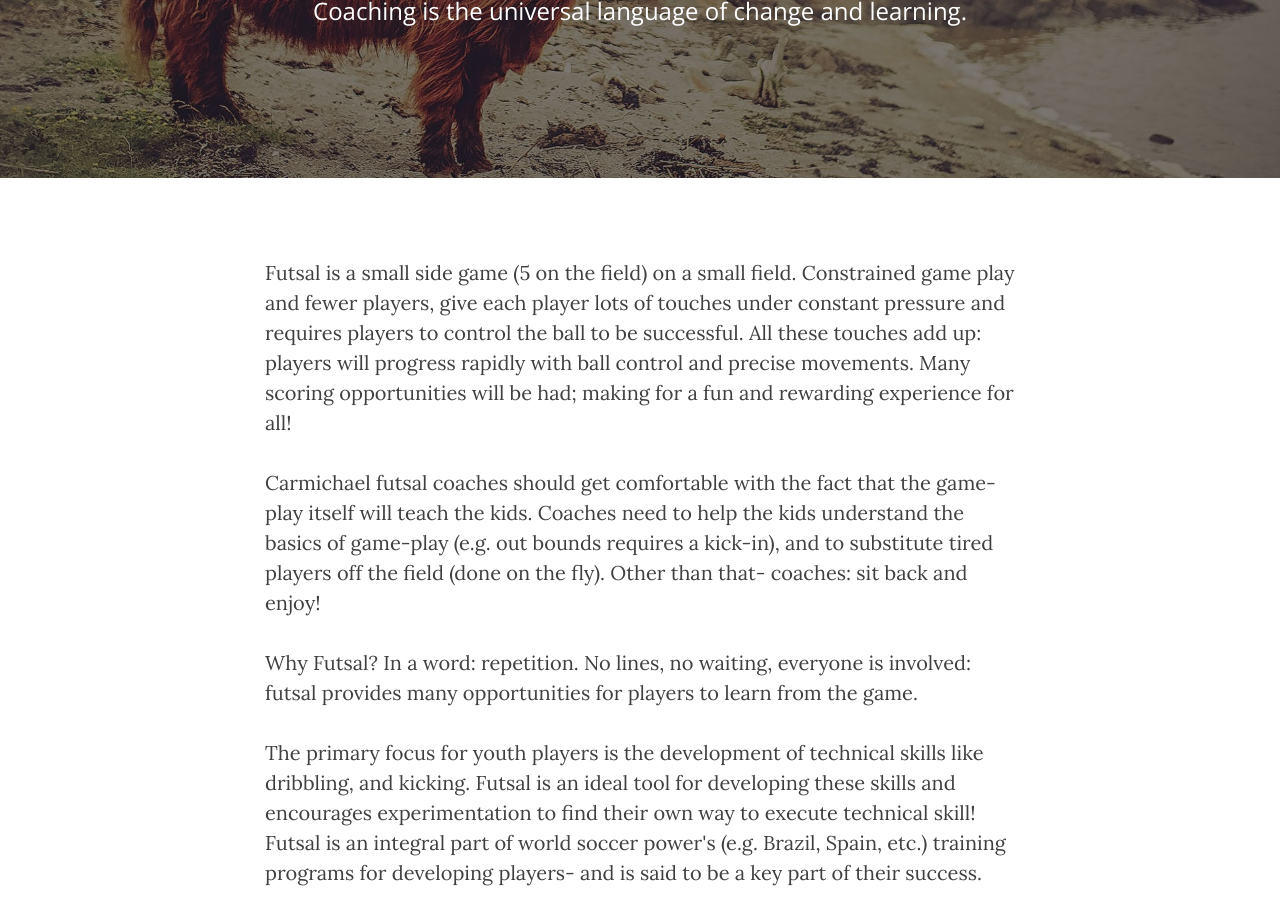
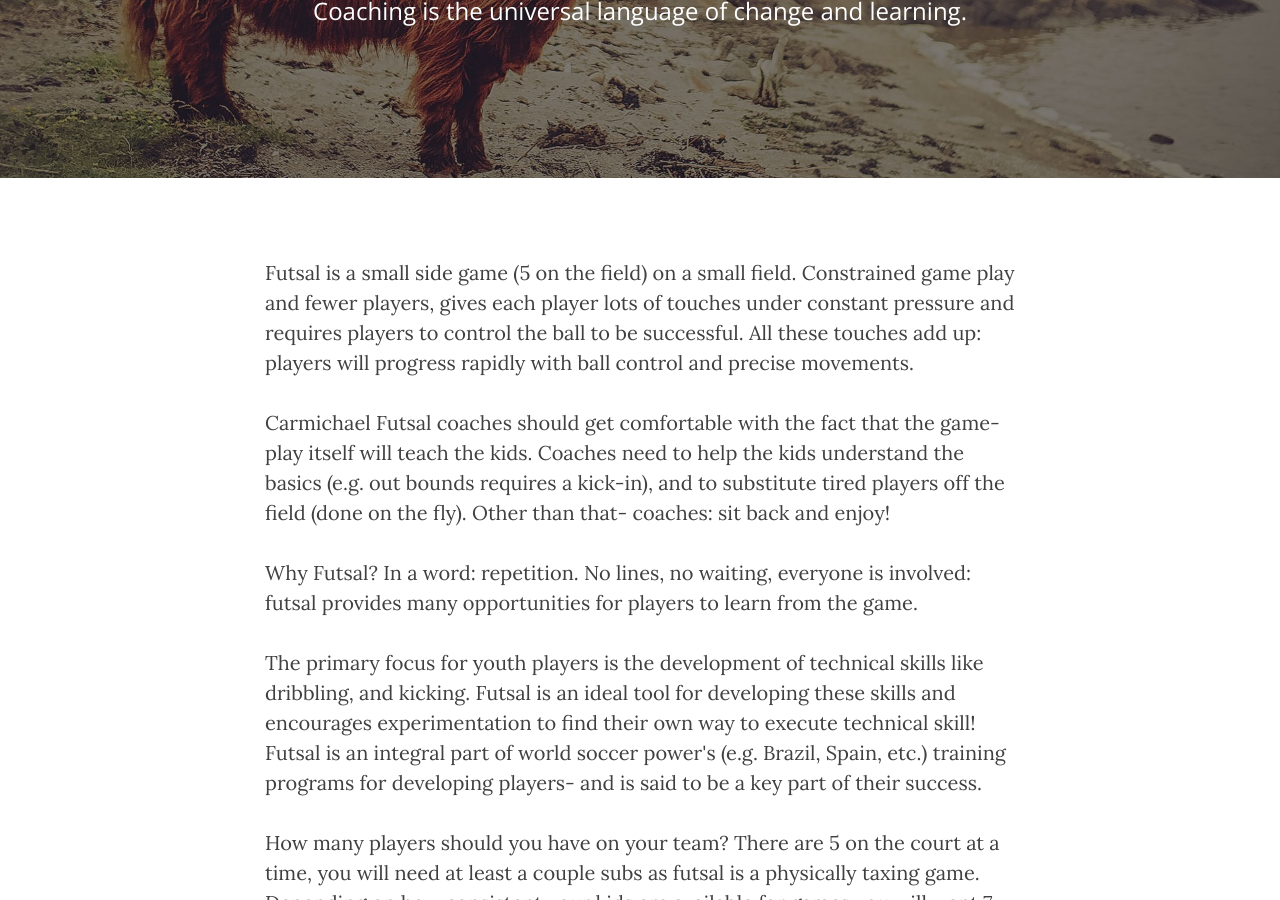
Before and after one commit to carmichaelfutsal/carmichaelfutsal.github.io, a Jekyll site: the page built from coaches-corner.html, in a window 1280 px wide and 900 px high, scrolled down 278 px. Built offline with Jekyll 4.4.1, drawn with Linux system fonts in a browser that asks for light colours; nearby versions of some CDN libraries.

Commit message:
more text updates 2

```diff
--- a/coaches-corner.html
+++ b/coaches-corner.html
@@ -5,9 +5,9 @@
 header-img: "/img/contact-bg.jpg"
 ---
 
-<p>Futsal is a small side game (5 on the field) on a small field. Constrained game play and fewer players, give each player lots of touches under constant pressure and requires players to control the ball to be successful. All these touches add up: players will progress rapidly with ball control and precise movements.  Many scoring opportunities will be had; making for a fun and rewarding experience for all!</p>
+<p>Futsal is a small side game (5 on the field) on a small field. Constrained game play and fewer players, gives each player lots of touches under constant pressure and requires players to control the ball to be successful. All these touches add up: players will progress rapidly with ball control and precise movements.</p>
 
-<p>Carmichael futsal coaches should get comfortable with the fact that the game-play itself will teach the kids. Coaches need to help the kids understand the basics of game-play (e.g. out bounds requires a kick-in), and to substitute tired players off the field (done on the fly). Other than that- coaches: sit back and enjoy!</p>
+<p>Carmichael Futsal coaches should get comfortable with the fact that the game-play itself will teach the kids. Coaches need to help the kids understand the basics (e.g. out bounds requires a kick-in), and to substitute tired players off the field (done on the fly). Other than that- coaches: sit back and enjoy!</p>
 
 <p>Why Futsal? In a word: repetition. No lines, no waiting, everyone is involved: futsal provides many opportunities for players to learn from the game.</p>
 
```
